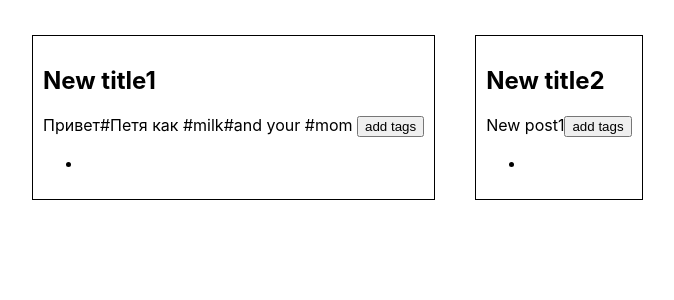
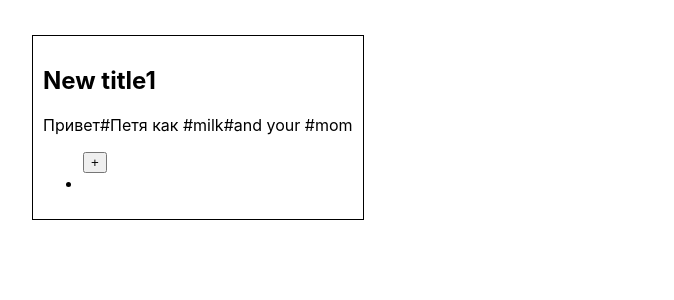
Before and after one commit to lgnvmaksim/notes, a React (Create React App) app: page / in a window 1280 px wide. Shown: the top 300 px of the page, without its empty margins (3-677 px from the left). Built offline with nearby package versions, Linux system fonts and the light colour scheme.

Commit message:
almost done refactor

```diff
--- a/src/App.tsx
+++ b/src/App.tsx
@@ -7,8 +7,14 @@ export type NoteList = {
     id: string;
     title: string;
     text: string;
-    tags: string[];
+    tags: TagsType[];
 }
+
+export type TagsType={
+    id: string
+    tag: string
+}
+
 
 
 export type AppState = {
@@ -23,14 +29,20 @@ export const App = () => {
                 id: v1(),
                 title: "New title1",
                 text: "Привет#Петя как #milk#and your     #mom    ",
-                tags:  ['']
+                tags:  [
+                    {
+                    id: v1(),
+                    tag:''
+                }
+                ]
             },
-            {
-                id: v1(),
-                title: "New title2",
-                text: "New post1",
-                tags:  ['']
-            }]
+            // {
+            //     id: v1(),
+            //     title: "New title2",
+            //     text: "New post1",
+            //     tags:  ['']
+            // }
+            ]
     }
     const [state, setState] = useState<AppState>(initialAppState)
 
@@ -65,10 +77,11 @@ export const App = () => {
         setState({...state, notes: state.notes.map(el=>el.id===id ? {...el, text: newTitle} :el)})
     }
 
-    const tagChanger = (id: string, tag: string, text: string) => {
-        const str = text.split(' ').map(el=>el[0]===tag ? el : '')
+    const tagChanger = (idTag: string, hashTag: string, text: string) => {
+        const str = text.split(' ').map(el=>el[0]===hashTag ? el : '')
         const res = str.filter(f=>f!=='').join(' ').replace(/[\s.,/%]/g, '')
-        setState({...state, notes: state.notes.map(el=>el.id===id ? {...el, tags: [res]} : el)})
+        // setState({...state, notes: state.notes.map(el=>el.id===idNote ? {...el, tags: {...el.tags.map(ta=>ta.id===idTag ? {...ta, tag: `${res}`} :ta)}} : el)})
+        setState({...state, notes: state.notes.map(el=>({...el, tags: el.tags.map(f=>f.id===idTag ? {...el, tag: res} : f)}))           })
     }
 
     return (
@@ -78,7 +91,7 @@ export const App = () => {
                 return (
                     <Notes
                     key={el.id}
-                    id={el.id}
+                    idNote={el.id}
                     title={el.title}
                     text={el.text}
                     tags={el.tags}
--- a/src/Notes.tsx
+++ b/src/Notes.tsx
@@ -1,34 +1,41 @@
 import React from 'react';
 import {TextChanger} from "./Components/TextChanger";
-import {AppState, NoteList} from "./App";
+import {NoteList, TagsType} from "./App";
 
 type NotesType = {
-    id: string
+    idNote: string
     title: string
     text: string
-    tags: string[]
+    tags: TagsType[]
     onSaveNote: (note: NoteList)=>void
     changeNoteTitle:(id: string, newTitle: string)=>void
     changeNoteText:(id: string, newTitle: string)=>void
-    tagChanger:(id: string, tag: string, text: string)=>void
+    tagChanger:(idTag: string, hashTag: string, text: string)=>void
+    // idTag: string
 
 }
 
-export const Notes = ({title, text, tags, onSaveNote, id, changeNoteTitle, changeNoteText,tagChanger}: NotesType) => {
+export const Notes = ({title, text, tags, onSaveNote, idNote, changeNoteTitle, changeNoteText,tagChanger}: NotesType) => {
 
-    const tagsHandler = () => {
-       tagChanger(id, '#', text)
-    }
+
 
     return (
         <div style={{margin: '20px', padding: '10px', border: '1px solid black'}}>
 
-         <h2> <TextChanger title={title} changeTitle={(newTitle:string)=>{changeNoteTitle(id, newTitle)}}/></h2>
-            <span><TextChanger title={text} changeTitle={(newText:string)=>{changeNoteText(id, newText)}}/></span>
-            <button onClick={tagsHandler}>add tags</button>
+         <h2> <TextChanger title={title} changeTitle={(newTitle:string)=>{changeNoteTitle(idNote, newTitle)}}/></h2>
+            <span><TextChanger title={text} changeTitle={(newText:string)=>{changeNoteText(idNote, newText)}}/></span>
+
             <ul>
-                {tags.map(el=>{
-                    return <li>{el}</li>
+
+                {tags.map((el)=>{
+                    const tagsHandler = (idTag: string) => {
+                        tagChanger(idTag, '#', text)
+                    }
+                    return <div key={el.id}>
+                    <button onClick={()=>tagsHandler(el.id)}>+</button>
+                        <li>{el.tag}</li>
+                    </div>
+
                 })}
             </ul>
 
```
